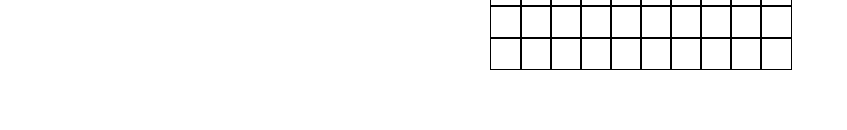
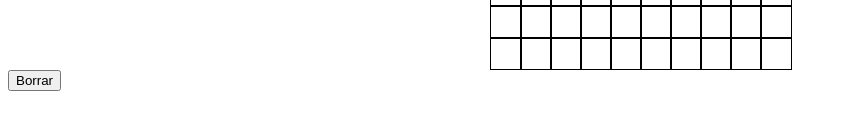
Before and after one commit to Ingalls12/Picross_project, a React (Create React App) app: page / in a window 1280 px wide. Shown: the part 330-460 px from the top of the page, without its empty margins (0-847 px from the left). Built offline with nearby package versions, Linux system fonts and the light colour scheme.

Commit message:
agregue funcionalidad de borrar

```diff
--- a/src/components/Grilla.js
+++ b/src/components/Grilla.js
@@ -1,11 +1,19 @@
-import React from "react";
+import React,{useState} from "react";
 import Plantilla from "./Plantilla";
 import "../styles/Grilla-Style.css"
 export default function Grilla(){
+    const[mostrar,setMostrar]= useState(true);
+    function render(){
+        setMostrar(prev=>!prev)
+
+    }
     return(
-        <div className="centro">
-            <Plantilla/>
+        <>
+            <div className="centro">
+            {mostrar?<Plantilla key={"a"}/>:<Plantilla key={"b"}/>}
 
-        </div>
+            </div>
+            <button onClick={render}>Borrar</button>
+        </>
     )
 }
```
